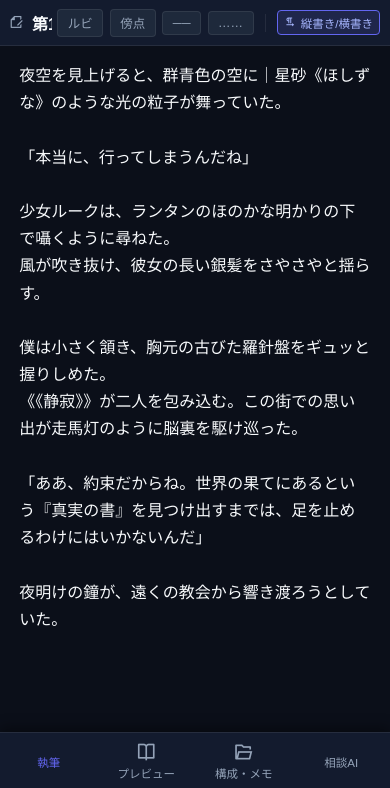
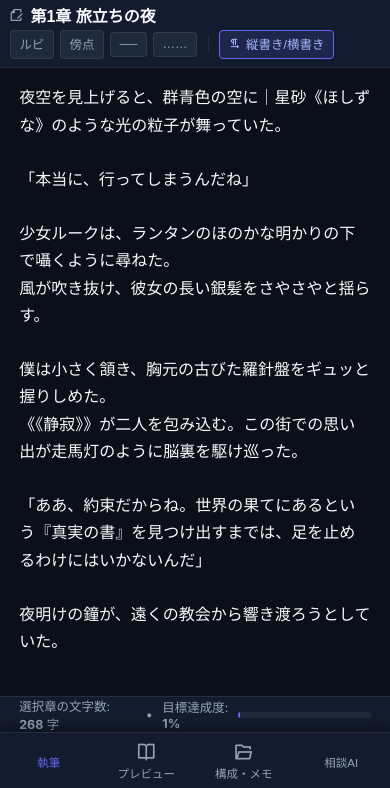
Before and after one commit to yhazamatab-blip/writing-studio, a plain HTML site: page index.html in a window 390 px wide. Shown: the part 56-844 px from the top of the page. Drawn offline with nearby package versions, Linux system fonts and the light colour scheme.

Commit message:
Fix: mobile editor header clipping and convert to 2-row layout

```diff
--- a/index.css
+++ b/index.css
@@ -53,6 +53,7 @@ body, html {
   display: flex;
   flex-direction: column;
   height: 100vh;
+  height: 100dvh;
   width: 100vw;
   overflow: hidden;
 }
@@ -60,6 +61,7 @@ body, html {
 /* Header */
 .main-header {
   height: var(--header-height);
+  flex-shrink: 0;
   background: var(--glass-bg);
   backdrop-filter: blur(16px);
   border-bottom: 1px solid var(--border-color);
@@ -1244,10 +1246,21 @@ rt {
     display: none;
   }
 
-  /* Workspace height with bottom nav */
+  /* Workspace on Mobile: Flex container that never overflows */
   .workspace {
-    height: calc(100vh - var(--header-height) - 56px);
+    flex: 1;
+    min-height: 0;
+    height: auto;
     overflow: hidden;
+  }
+
+  .main-content {
+    min-height: 0;
+  }
+
+  .editor-preview-split-container {
+    flex: 1;
+    min-height: 0;
   }
 
   /* Single-panel mobile view switching */
@@ -1261,6 +1274,7 @@ rt {
     display: flex !important;
     width: 100% !important;
     flex: 1;
+    min-height: 0;
   }
 
   .workspace.view-preview .left-sidebar,
@@ -1273,6 +1287,7 @@ rt {
     display: flex !important;
     width: 100% !important;
     flex: 1;
+    min-height: 0;
     border-left: none;
     padding: 1rem;
   }
@@ -1284,6 +1299,7 @@ rt {
   .workspace.view-notes .left-sidebar {
     display: flex !important;
     width: 100% !important;
+    min-height: 0;
     border-right: none;
   }
 
@@ -1294,23 +1310,55 @@ rt {
   .workspace.view-ai .right-sidebar {
     display: flex !important;
     width: 100% !important;
+    min-height: 0;
     border-left: none;
   }
 
-  /* Editor Header adjustments */
+  /* Editor Header: 2-row layout on mobile so nothing is ever cut off */
   .editor-header-bar {
-    padding: 0 0.6rem;
-    gap: 0.3rem;
+    height: auto;
+    min-height: 54px;
+    padding: 0.4rem 0.6rem;
+    display: flex;
+    flex-direction: column;
+    gap: 0.35rem;
+    flex-shrink: 0;
+    background: var(--bg-secondary);
+    border-bottom: 1px solid var(--border-color);
+  }
+
+  .current-chapter-info {
+    width: 100%;
+    display: flex;
+    align-items: center;
+    gap: 0.4rem;
   }
 
   #chapter-title-input {
-    width: 100%;
-    font-size: 0.9rem;
+    flex: 1;
+    font-size: 0.95rem;
+    font-weight: 600;
   }
 
-  #btn-toggle-writing-mode {
-    padding: 0.2rem 0.4rem;
-    font-size: 0.72rem;
+  .editor-tools {
+    width: 100%;
+    display: flex;
+    align-items: center;
+    gap: 0.35rem;
+    overflow-x: auto;
+    white-space: nowrap;
+    -webkit-overflow-scrolling: touch;
+    padding-bottom: 2px;
+  }
+
+  .editor-tools::-webkit-scrollbar {
+    display: none;
+  }
+
+  .tool-btn, .tool-btn-toggle {
+    flex-shrink: 0;
+    font-size: 0.78rem;
+    padding: 0.28rem 0.55rem;
   }
 
   #main-editor {
@@ -1330,13 +1378,11 @@ rt {
     padding: 1.5rem 1.2rem;
   }
 
-  /* Mobile Bottom Navigation Bar */
+  /* Mobile Bottom Navigation Bar: clean in-flow footer */
   .mobile-bottom-nav {
     display: flex;
-    position: fixed;
-    bottom: 0;
-    left: 0;
-    right: 0;
+    position: relative;
+    flex-shrink: 0;
     height: 56px;
     background: var(--bg-secondary);
     border-top: 1px solid var(--border-color);
```
